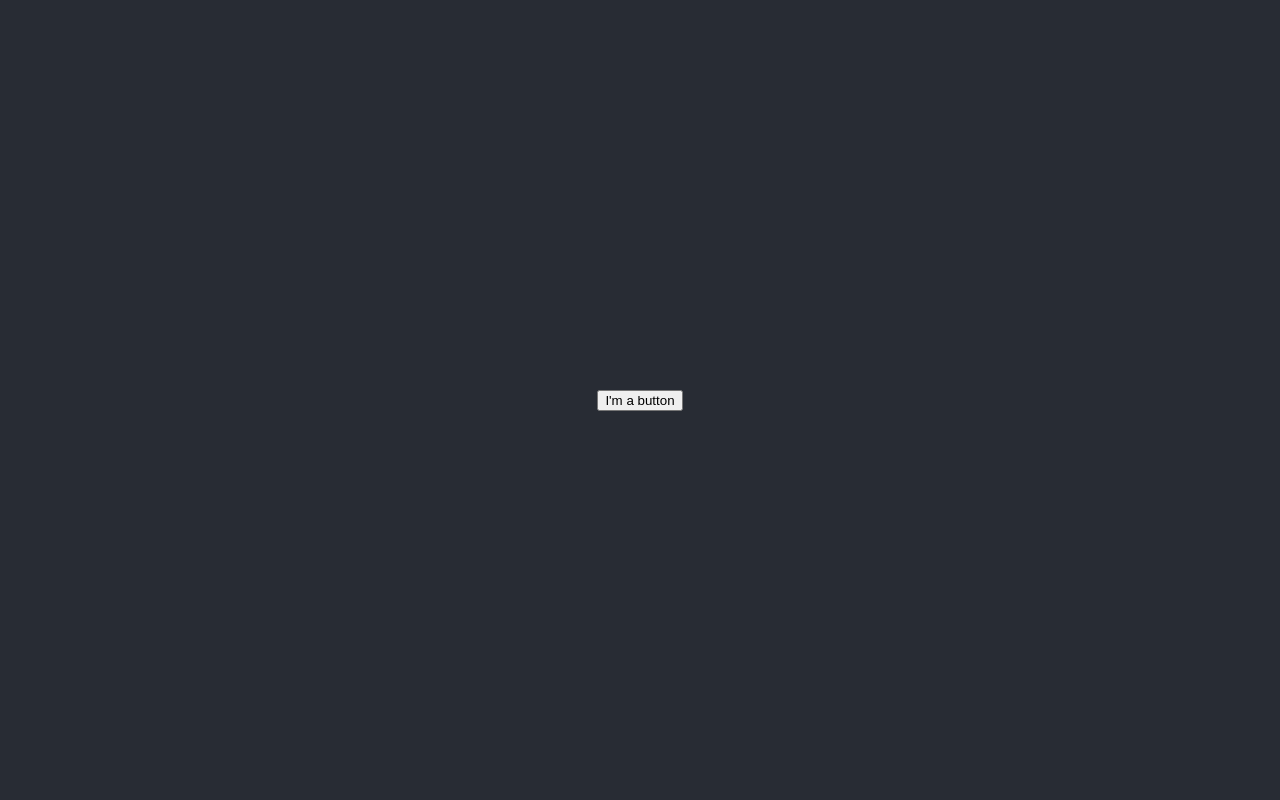
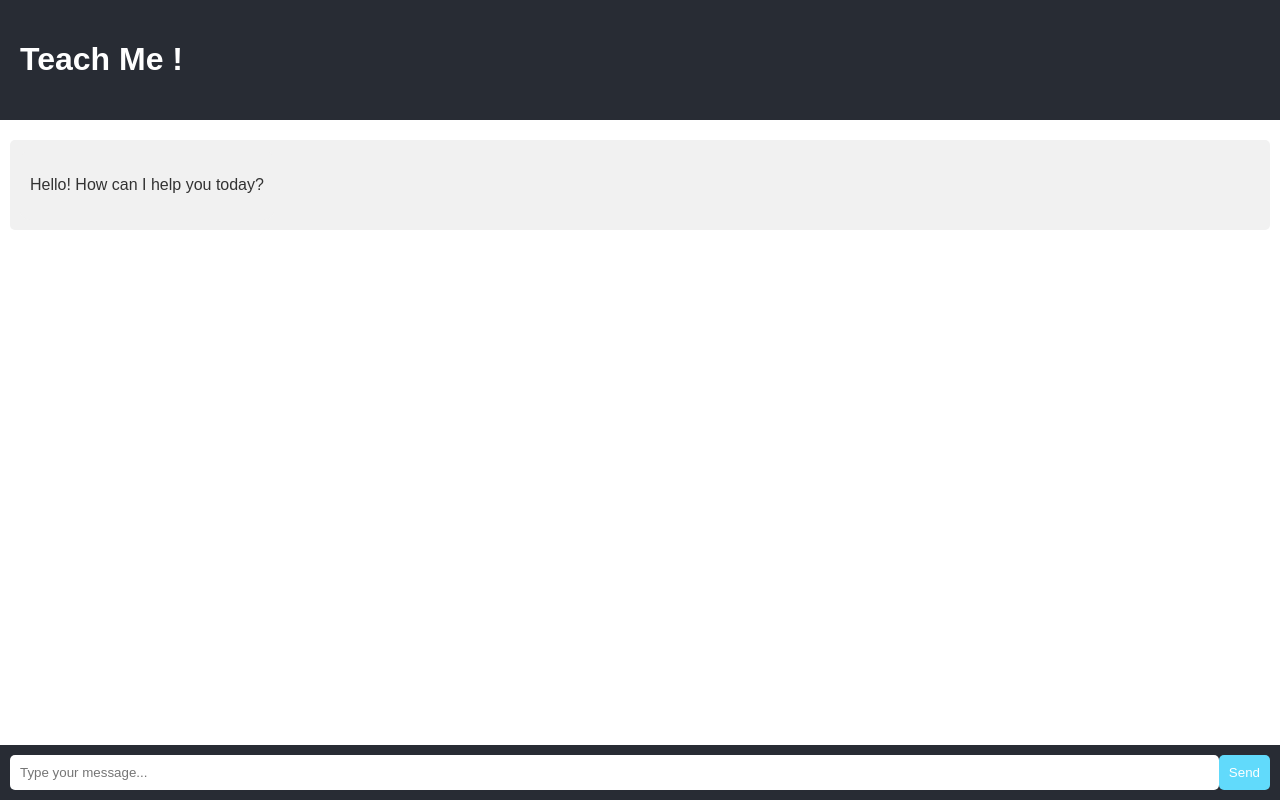
Before and after one commit to Nalistas/Hackathon_31May2024, a React (Create React App) app in the folder front/: page / in a window 1280 px wide. Built offline with nearby package versions, Linux system fonts and the light colour scheme.

Commit message:
[ADD] specific CSS

```diff
--- a/front/src/App.css
+++ b/front/src/App.css
@@ -1,38 +1,108 @@
+/* src/App.css */
 .App {
   text-align: center;
-}
-
-.App-logo {
-  height: 40vmin;
-  pointer-events: none;
-}
-
-@media (prefers-reduced-motion: no-preference) {
-  .App-logo {
-    animation: App-logo-spin infinite 20s linear;
-  }
+  font-family: Arial, sans-serif;
+  display: flex;
+  flex-direction: column;
+  height: 100vh;
 }
 
 .App-header {
   background-color: #282c34;
-  min-height: 100vh;
-  display: flex;
-  flex-direction: column;
-  align-items: center;
-  justify-content: center;
-  font-size: calc(10px + 2vmin);
+  padding: 20px;
   color: white;
 }
 
-.App-link {
-  color: #61dafb;
+.message-list {
+  flex: 1;
+  padding: 10px;
+  overflow-y: auto;
 }
 
-@keyframes App-logo-spin {
-  from {
-    transform: rotate(0deg);
-  }
-  to {
-    transform: rotate(360deg);
-  }
+.message {
+  background-color: #f1f1f1;
+  margin: 10px 0;
+  padding: 10px;
+  border-radius: 5px;
+  text-align: left;
 }
+
+.chat-input {
+  display: flex;
+  padding: 10px;
+  background-color: #282c34;
+}
+
+.chat-input input {
+  flex: 1;
+  padding: 10px;
+  border: none;
+  border-radius: 5px;
+}
+
+.chat-input button {
+  padding: 10px;
+  border: none;
+  border-radius: 5px;
+  background-color: #61dafb;
+  color: white;
+  cursor: pointer;
+}
+
+.chat-input button:hover {
+  background-color: #21a1f1;
+}
+/* src/App.css */
+.App {
+  text-align: center;
+  font-family: Arial, sans-serif;
+  display: flex;
+  flex-direction: column;
+  height: 100vh;
+}
+
+.App-header {
+  background-color: #282c34;
+  padding: 20px;
+  color: white;
+}
+
+.message-list {
+  flex: 1;
+  padding: 10px;
+  overflow-y: auto;
+}
+
+.message {
+  background-color: #f1f1f1;
+  margin: 10px 0;
+  padding: 10px;
+  border-radius: 5px;
+  text-align: left;
+}
+
+.chat-input {
+  display: flex;
+  padding: 10px;
+  background-color: #282c34;
+}
+
+.chat-input input {
+  flex: 1;
+  padding: 10px;
+  border: none;
+  border-radius: 5px;
+}
+
+.chat-input button {
+  padding: 10px;
+  border: none;
+  border-radius: 5px;
+  background-color: #61dafb;
+  color: white;
+  cursor: pointer;
+}
+
+.chat-input button:hover {
+  background-color: #21a1f1;
+}
--- a/front/src/App.js
+++ b/front/src/App.js
@@ -1,17 +1,30 @@
+// src/App.js
+import React, { useState } from 'react';
+import Header from './components/Header';
+import MessageList from './components/MessageList';
+import ChatInput from './components/ChatInput';
 import './App.css';
 
-function MyButton() {
-  return (
-    <button>I'm a button</button>
-  );
-}
+function App() {
+  const [messages, setMessages] = useState([
+    { id: 1, text: "Hello! How can I help you today?", sender: "bot", timestamp: new Date().toLocaleTimeString() },
+  ]);
 
-function App() {
+  const addMessage = (text) => {
+    const newMessage = {
+      id: messages.length + 1,
+      text,
+      sender: "user",
+      timestamp: new Date().toLocaleTimeString(),
+    };
+    setMessages([...messages, newMessage]);
+  };
+
   return (
     <div className="App">
-      <header className="App-header">
-        <MyButton />
-      </header>
+      <Header />
+      <MessageList messages={messages} />
+      <ChatInput addMessage={addMessage} />
     </div>
   );
 }
--- /dev/null
+++ b/front/src/components/ChatInput.css
@@ -0,0 +1,26 @@
+/* src/components/ChatInput.css */
+.chat-input {
+    display: flex;
+    padding: 10px;
+    background-color: #282c34;
+}
+
+.chat-input input {
+    flex: 1;
+    padding: 10px;
+    border: none;
+    border-radius: 5px;
+}
+
+.chat-input button {
+    padding: 10px;
+    border: none;
+    border-radius: 5px;
+    background-color: #61dafb;
+    color: white;
+    cursor: pointer;
+}
+
+.chat-input button:hover {
+    background-color: #21a1f1;
+}
--- /dev/null
+++ b/front/src/components/ChatInput.js
@@ -0,0 +1,29 @@
+// src/components/ChatInput.js
+import React, { useState } from 'react';
+import './ChatInput.css';
+
+function ChatInput({ addMessage }) {
+  const [inputValue, setInputValue] = useState('');
+
+  const handleSubmit = (e) => {
+    e.preventDefault();
+    if (inputValue.trim()) {
+      addMessage(inputValue);
+      setInputValue('');
+    }
+  };
+
+  return (
+    <form className="chat-input" onSubmit={handleSubmit}>
+      <input
+        type="text"
+        value={inputValue}
+        onChange={(e) => setInputValue(e.target.value)}
+        placeholder="Type your message..."
+      />
+      <button type="submit">Send</button>
+    </form>
+  );
+}
+
+export default ChatInput;
--- /dev/null
+++ b/front/src/components/Header.css
@@ -0,0 +1,6 @@
+/* src/components/Header.css */
+.App-header {
+    display: flex;
+    align-items: center;
+    justify-content: space-between;
+}
--- /dev/null
+++ b/front/src/components/Header.js
@@ -0,0 +1,13 @@
+// src/components/Header.js
+import React from 'react';
+import './Header.css';
+
+function Header() {
+  return (
+    <header className="App-header">
+      <h1>Teach Me !</h1>
+    </header>
+  );
+}
+
+export default Header;
--- /dev/null
+++ b/front/src/components/Message.css
@@ -0,0 +1,31 @@
+/* src/components/Message.css */
+.message {
+    margin: 10px;
+    display: flex;
+    flex-direction: column;
+}
+
+.message .message-content {
+    max-width: 60%;
+    padding: 10px;
+    border-radius: 10px;
+    position: relative;
+}
+
+.message.user .message-content {
+    background-color: #61dafb;
+    align-self: flex-end;
+    color: white;
+}
+
+.message.bot .message-content {
+    background-color: #f1f1f1;
+    align-self: flex-start;
+    color: #333;
+}
+
+.message .message-timestamp {
+    font-size: 0.8em;
+    text-align: right;
+    margin-top: 5px;
+}
--- /dev/null
+++ b/front/src/components/Message.js
@@ -0,0 +1,15 @@
+// src/components/Message.js
+import React from 'react';
+import './Message.css';
+
+function Message({ text, sender }) {
+  return (
+    <div className={`message ${sender}`}>
+      <div className="message-content">
+        <p>{text}</p>
+      </div>
+    </div>
+  );
+}
+
+export default Message;
--- /dev/null
+++ b/front/src/components/MessageList.css
@@ -0,0 +1,5 @@
+/* src/components/MessageList.css */
+.message-list {
+    display: flex;
+    flex-direction: column;
+}
--- /dev/null
+++ b/front/src/components/MessageList.js
@@ -0,0 +1,16 @@
+// src/components/MessageList.js
+import React from 'react';
+import Message from './Message';
+import './MessageList.css';
+
+function MessageList({ messages }) {
+  return (
+    <div className="message-list">
+      {messages.map((message) => (
+        <Message key={message.id} text={message.text} sender={message.sender} />
+      ))}
+    </div>
+  );
+}
+
+export default MessageList;
```
